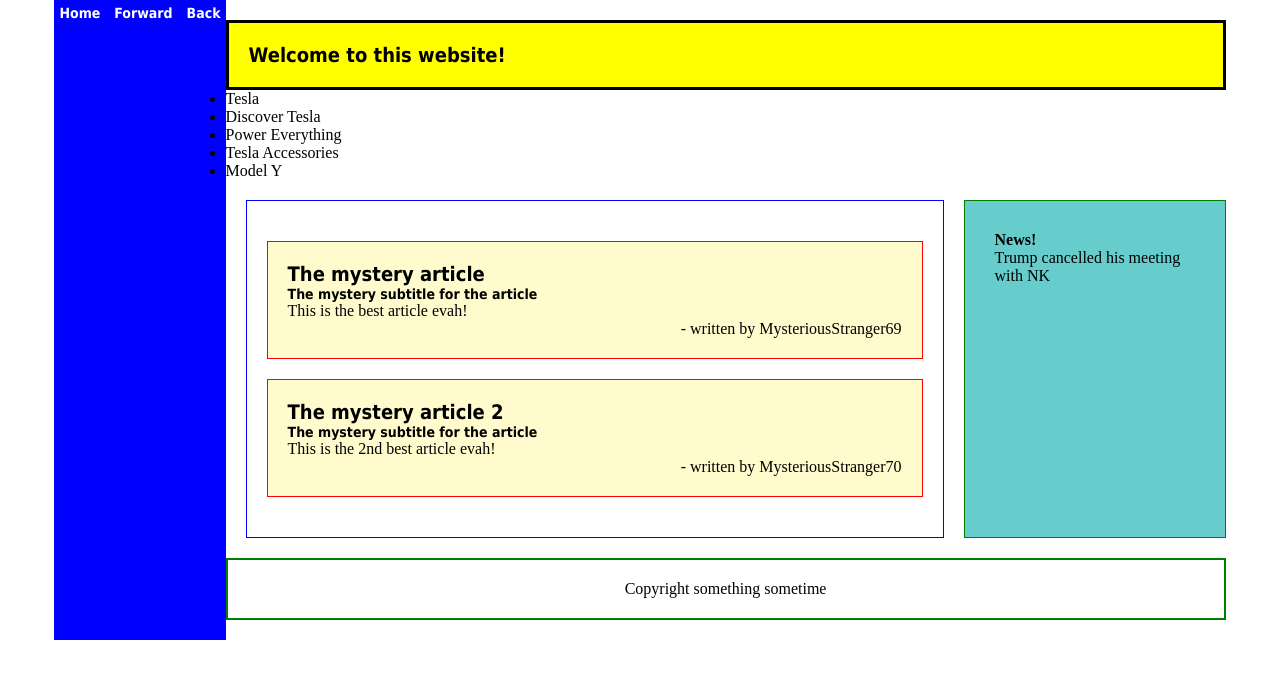
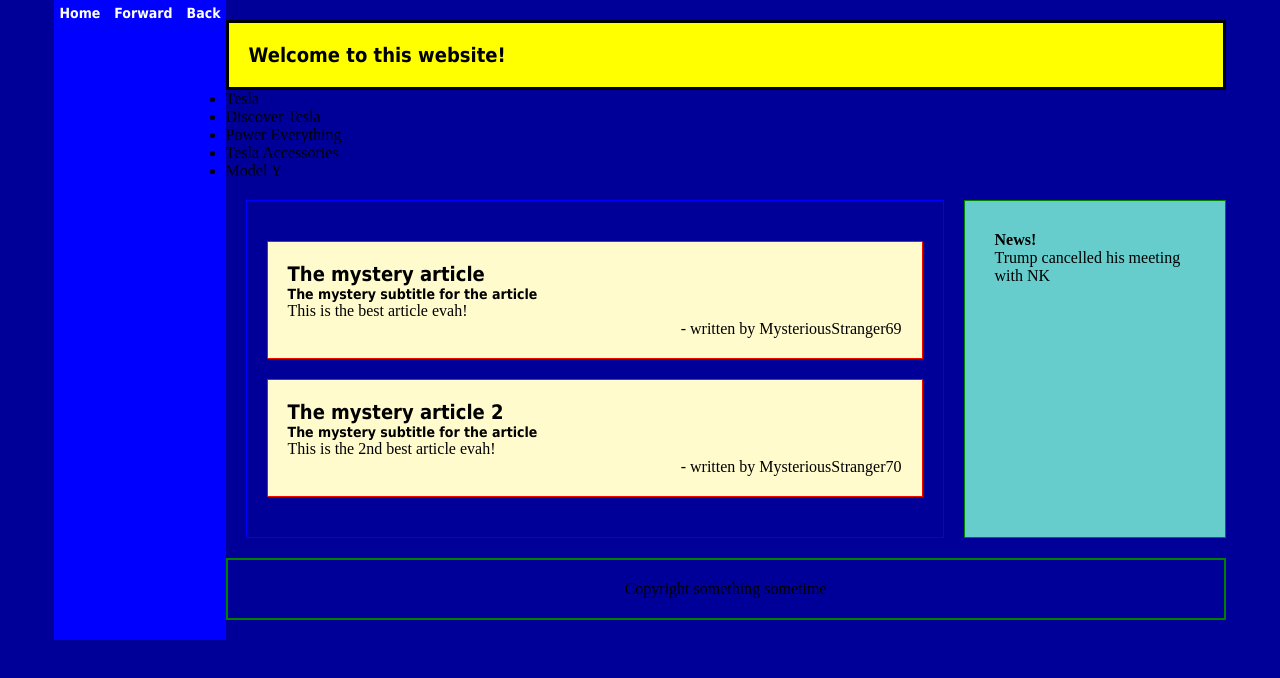
Before and after one commit to ZaidK98/zaidk98.github.io, a plain HTML site: page index.html in a window 1280 px wide. Drawn offline with Linux system fonts and the light colour scheme.

Commit message:
Update index.html

```diff
--- a/index.html
+++ b/index.html
@@ -24,6 +24,7 @@
 	display: flex;
 	justify-content: center;
 	border: 1px;
+	background: #000099;
 	}
 
 	#template{
```
